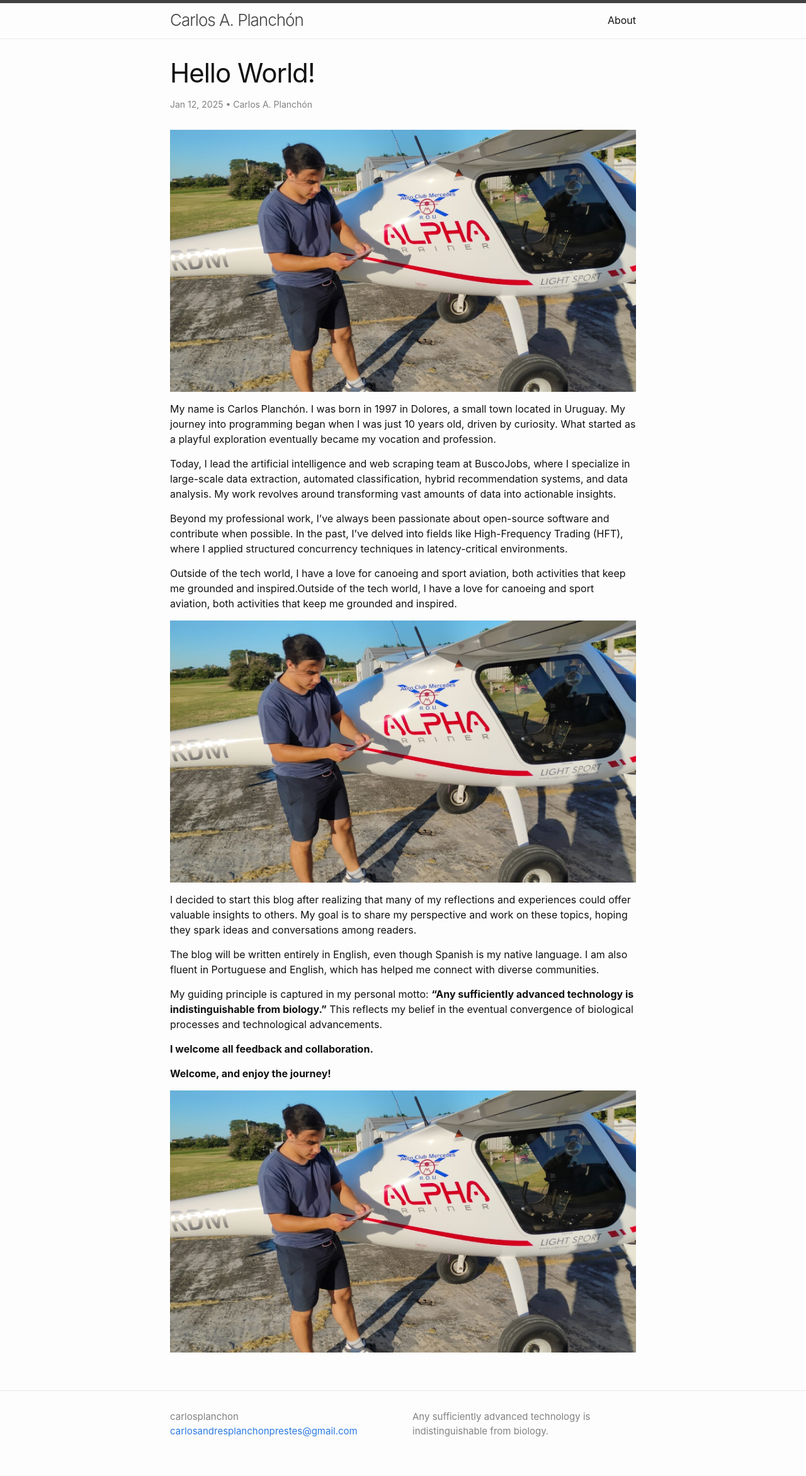
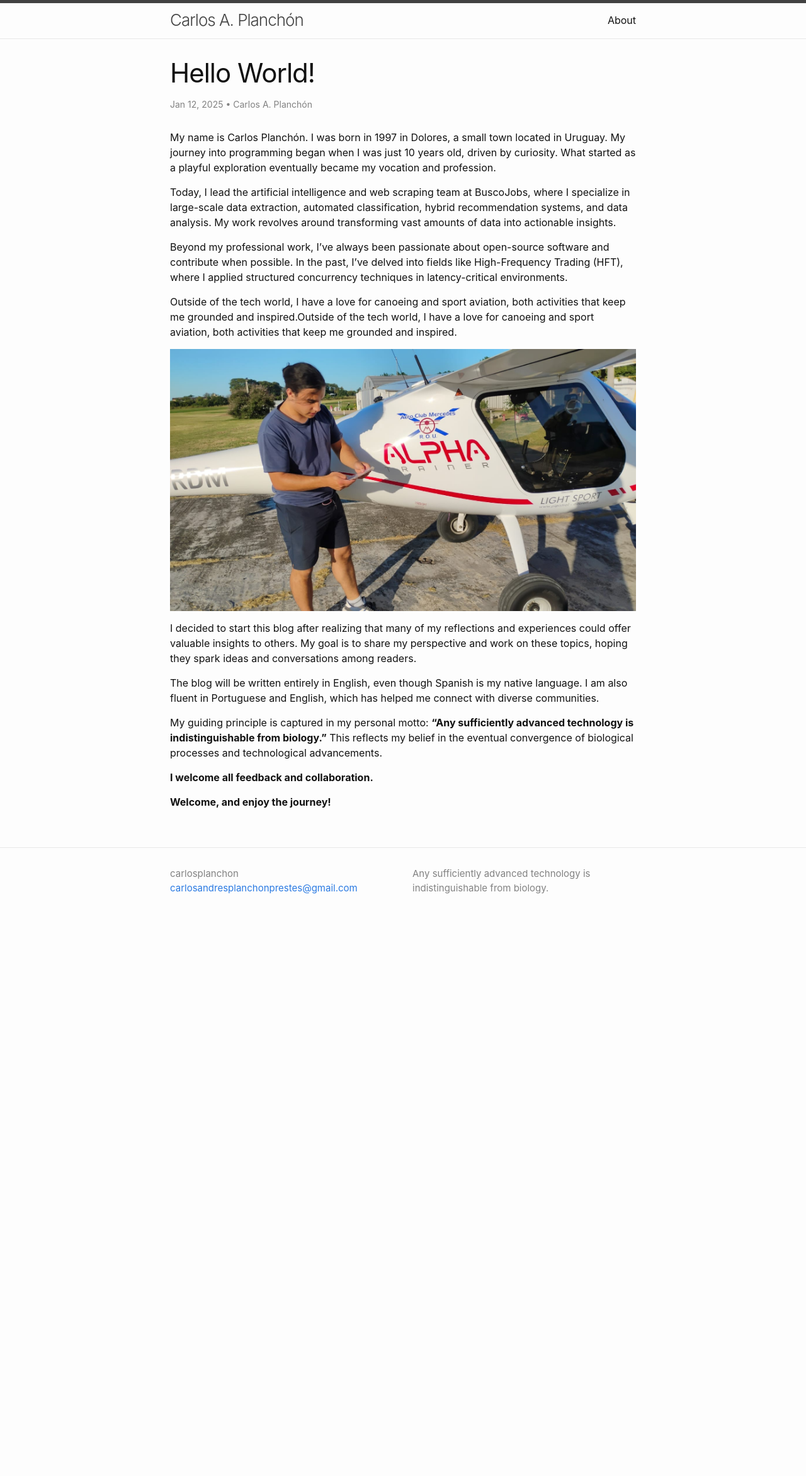
Before and after one commit to carlosplanchon/carlosplanchon.github.io, a Jekyll site: the page built from _posts/2025-01-12-hello-world.md, in a window 1280 px wide. Shown: the whole page at 63% size. Built offline with Jekyll 4.4.1, drawn with Linux system fonts in a browser that asks for light colours; comment, search, counter and statistics services are not loaded; after the commit the page ends 1481 px from its top, so only the background shows below that.

Commit message:
Update _posts/2025-01-12-hello-world.md (via Pages CMS)

```diff
--- a/_posts/2025-01-12-hello-world.md
+++ b/_posts/2025-01-12-hello-world.md
@@ -7,8 +7,6 @@
   - Carlos A. Planchón
 meta: "#introduction"
 ---
-![](/media/preflight_checklist_29_12_2024.jpeg)
-
 My name is Carlos Planchón. I was born in 1997 in Dolores, a small town located in Uruguay. My journey into programming began when I was just 10 years old, driven by curiosity. What started as a playful exploration eventually became my vocation and profession.
 
 Today, I lead the artificial intelligence and web scraping team at BuscoJobs, where I specialize in large-scale data extraction, automated classification, hybrid recommendation systems, and data analysis. My work revolves around transforming vast amounts of data into actionable insights.
@@ -28,5 +26,3 @@
 **I welcome all feedback and collaboration.**
 
 **Welcome, and enjoy the journey!**
-
-![](/media/preflight_checklist_29_12_2024.jpeg)
```
